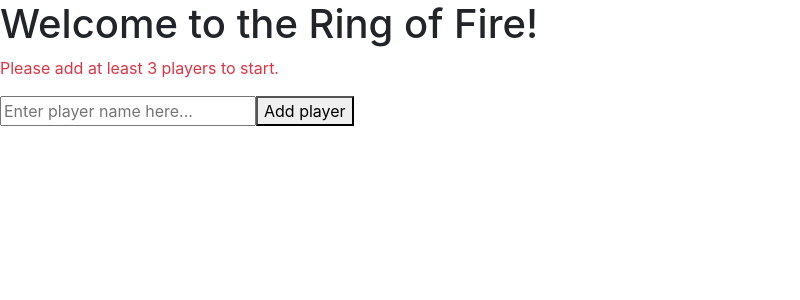
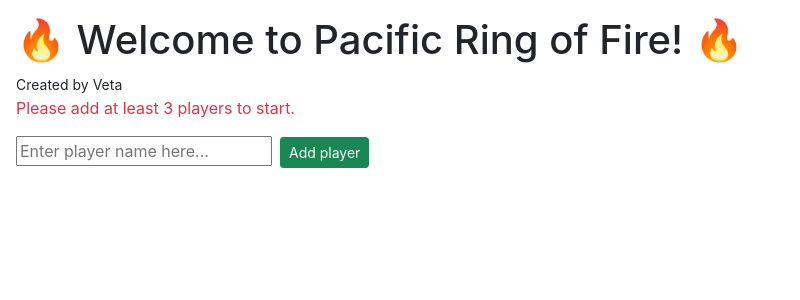
Before and after one commit to nchumphot/ring-of-fire, a React (Create React App) app: page / in a window 1280 px wide. Shown: the top 300 px of the page, without its empty margins (0-800 px from the left). Built offline with nearby package versions, Linux system fonts and the light colour scheme.

Commit message:
Added "Pacific"

```diff
--- a/src/routes/GamePlay.tsx
+++ b/src/routes/GamePlay.tsx
@@ -33,7 +33,7 @@ export function GamePlay(props: {
   if (props.cards.length !== 0) {
     return (
       <div className="m-2 p-2">
-        <h1>🔥 Ring of Fire 🔥</h1>
+        <h1>🔥 Pacific Ring of Fire 🔥</h1>
         <hr />
         <div className="d-flex justify-content-center">
           <button
--- a/src/routes/HomePage.tsx
+++ b/src/routes/HomePage.tsx
@@ -10,15 +10,16 @@ export function HomePage(props: {
 }): JSX.Element {
   const [typedName, setTypedName] = useState<string>("");
   return (
-    <div>
-      <h1>Welcome to the Ring of Fire!</h1>
+    <div className="m-2 p-2">
+      <h1>🔥 Welcome to Pacific Ring of Fire! 🔥</h1>
+      <small>Created by Veta</small>
       {props.players.length < 3 ? (
         <p className="text-danger">Please add at least 3 players to start.</p>
       ) : (
         <div>
           <button
             type="button"
-            className="btn btn-success"
+            className="btn btn-success btn-lg my-2"
             data-toggle="modal"
             data-target="#start-game-modal"
           >
@@ -29,12 +30,14 @@ export function HomePage(props: {
       )}
       <div>
         <input
+          className="me-2"
           type="text"
           value={typedName}
           onChange={(e) => setTypedName(e.target.value)}
           placeholder="Enter player name here..."
         />
         <button
+          className="btn btn-success btn-sm"
           type="button"
           onClick={() => {
             handleAddPlayer(typedName, props.setPlayers);
```
